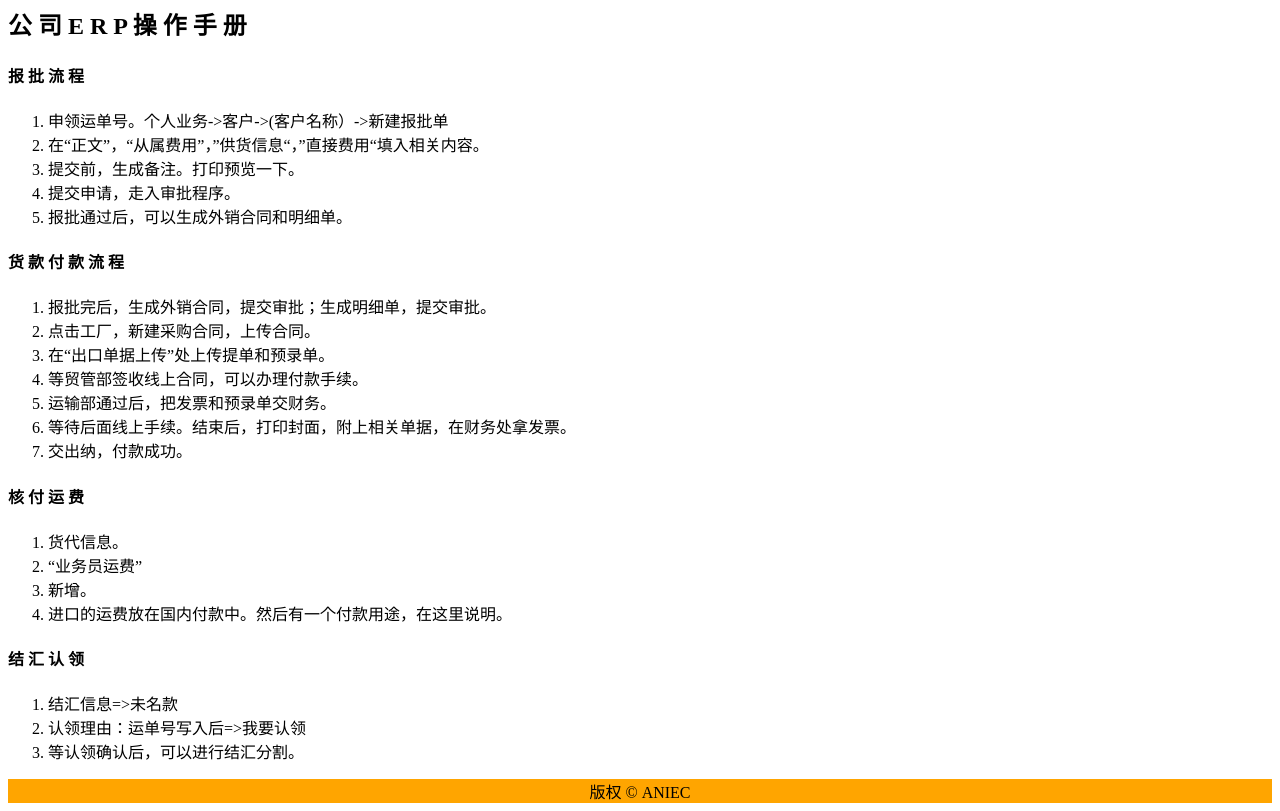
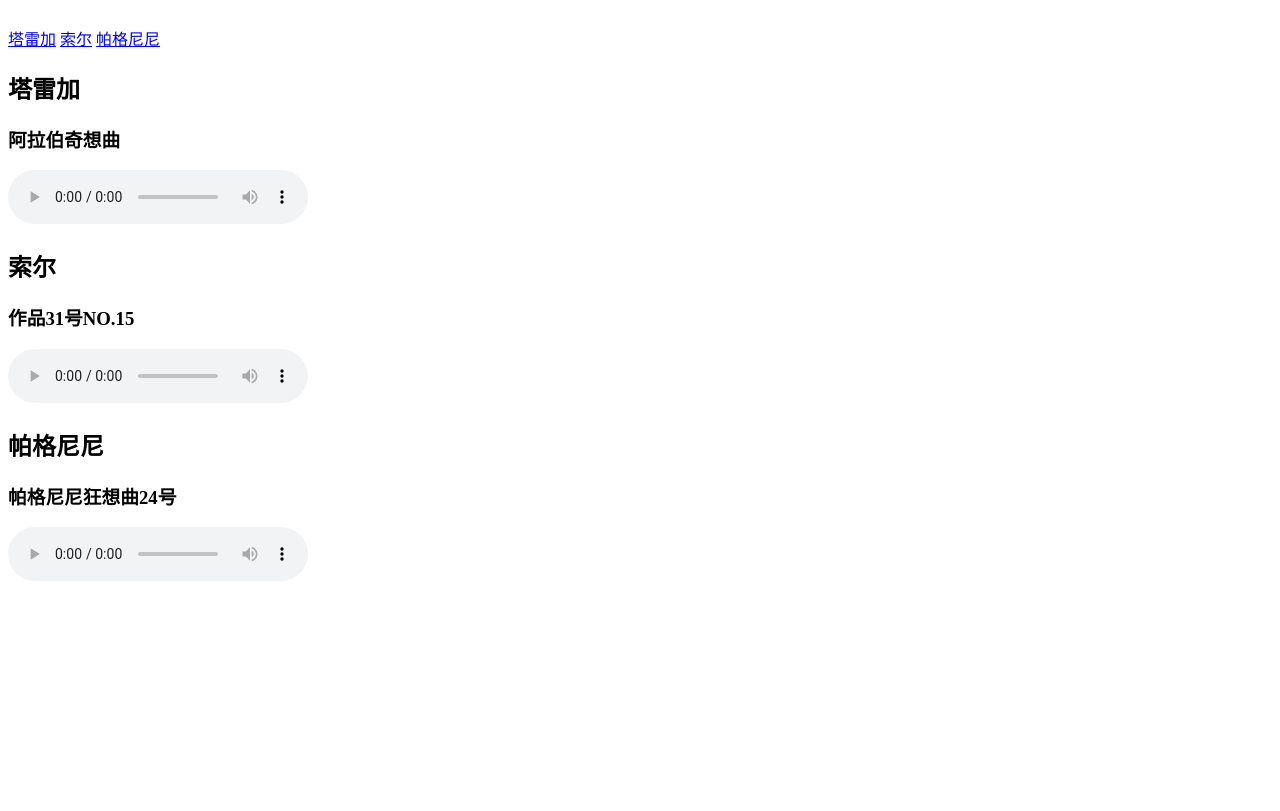
Before and after one commit to ahjckco/ahjckco.github.io, a plain HTML site: page index.html in a window 1280 px wide. Shown: the part 81-892 px from the top of the page. After the commit the page ends 800 px from the top, so only its background shows below. Drawn offline with Linux system fonts and the light colour scheme.

Commit message:
Add files via upload

```diff
--- a/index.html
+++ b/index.html
@@ -1,61 +1,45 @@
 <!DOCTYPE html>
 <html>
-
 <head>
 <meta charset="utf-8">
-<title>我的日志</title>
+<title>音乐欣赏</title>
 </head>
+<body>
 
-<div id="header" style="background-color:#FFA500;">
-<h1 style="margin-bottom:0;">记              事</h1></div>
+<h1>古典吉他曲</h1>
+
+<!--
+    <a href="chuangshiji.html" target="_blank" rel="noopener noreferrer">打开新页面 创世纪</a>
+-->
+
+<br>
+<a href="#C001">塔雷加</a>
+<a href="#C002">索尔</a>
+<a href="#C003">帕格尼尼</a>
 
 
-<h2>公 司 E R P 操 作 手 册</h2>
-<h4>报 批 流 程</h4>
-<ol>
- <li>申领运单号。个人业务->客户->(客户名称）->新建报批单</li>
- <li>在“正文”，“从属费用”，”供货信息“，”直接费用“填入相关内容。</li>
- <li>提交前，生成备注。打印预览一下。</li>
- <li>提交申请，走入审批程序。</li>
-<li>报批通过后，可以生成外销合同和明细单。</li>
-</ol>
+<h2><a id="C001">塔雷加</a></h2>
+<h3>阿拉伯奇想曲</h3>
+<audio controls>
+  <source src="Capricho Arabe.mp3" type="audio/mpeg">
+您的浏览器不支持 audio 元素。
+</audio>
 
+<h2><a id="C002">索尔</a></h2>
+ <h3>作品31号NO.15</h3>
+<audio controls>
+  <source src="35 作品31号，练习15.mp3" type="audio/mpeg">
+您的浏览器不支持 audio 元素。
+</audio>
 
-<h4>货  款  付  款  流  程</h4>
-<ol>
- <li>报批完后，生成外销合同，提交审批；生成明细单，提交审批。</li>
- <li>点击工厂，新建采购合同，上传合同。</li>
- <li>在“出口单据上传”处上传提单和预录单。</li>
- <li>等贸管部签收线上合同，可以办理付款手续。</li>
- <li>运输部通过后，把发票和预录单交财务。</li>
- <li>等待后面线上手续。结束后，打印封面，附上相关单据，在财务处拿发票。</li>
- <li>交出纳，付款成功。</li>
-</ol>
+<h2><a id="C003">帕格尼尼</a></h2>
+ <h3>帕格尼尼狂想曲24号</h3>
+<audio controls>
+  <source src="John Williams - Caprice Nº 24.mp3" type="audio/mpeg">
+您的浏览器不支持 audio 元素。
+</audio>
 
 
 
-<h4>核   付   运   费</h4>
-<ol>
- <li>货代信息。</li>
- <li>“业务员运费”</li>
- <li>新增。</li>
- <li>进口的运费放在国内付款中。然后有一个付款用途，在这里说明。
-</li>
-</ol>
-
-
-
-<h4> 结 汇 认 领 </h4>
-<ol>
- <li>结汇信息=>未名款</li>
- <li>认领理由：运单号写入后=>我要认领</li>
- <li>等认领确认后，可以进行结汇分割。</li>
-</ol>
-
-
-
-<div id="footer" style="background-color:#FFA500;clear:both;text-align:center;">
-版权 © ANIEC</div>
-
 </body>
 </html>
```
Also changed, not shown: 3 other files.
